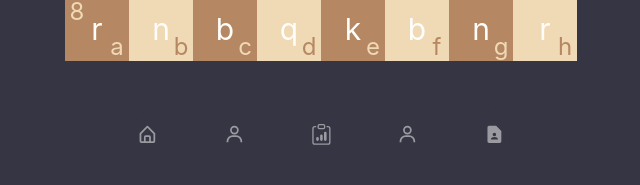
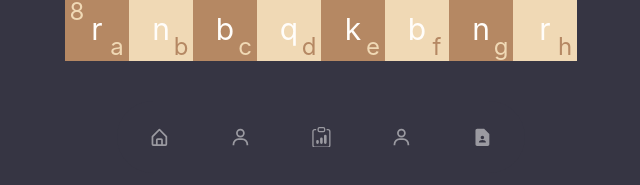
Before and after one commit to himokkk/Portfolio, a React (Create React App) app in the folder ui/: page /chess in a window 1280 px wide. Shown: the part 611-796 px from the top of the page, without its empty margins (319-959 px from the left). Built offline with nearby package versions, Linux system fonts and the light colour scheme.

Commit message:
Work in progress

```diff
--- a/ui/src/components/ProjectsComponent.tsx
+++ b/ui/src/components/ProjectsComponent.tsx
@@ -15,10 +15,11 @@ const ProjectsComponent: React.FC = () => {
 
     const handleScroll = () => {
         const scrollPosition = window.scrollY;
-        const targetDiv = document.getElementById("socials") as HTMLDivElement;
+        const targetDiv = document.getElementById("projects") as HTMLDivElement;
         const targetPosition = targetDiv.offsetTop;
 
-        if (scrollPosition > targetPosition - 300) {
+        if (scrollPosition > targetPosition - 500) {
+            console.log("x");
             setShowDiv(true);
         } else {
             setShowDiv(false);
--- a/ui/src/components/TechStackComponent.tsx
+++ b/ui/src/components/TechStackComponent.tsx
@@ -6,7 +6,6 @@ import python_logo from "../assets/techstack/python-logo.svg";
 import python from "../assets/techstack/python.svg";
 import react_logo from "../assets/techstack/react-logo.svg";
 import react from "../assets/techstack/react.svg";
-//TODO Move it to new Component
 // import { ReactComponent as JavaScriptLogo } from "../assets/techstack/javascript-logo.svg";
 // import { ReactComponent as TypeScriptLogo } from "../assets/techstack/typescript-logo.svg";
 
@@ -16,7 +15,7 @@ import react from "../assets/techstack/react.svg";
 // import DjangoLogo from "../assets/techstack/django.png";
 import DockerLogo from "../assets/techstack/docker-logo.svg";
 import CppLogo from "../assets/techstack/cpp-logo.svg";
-//TODO Move it to new Component
+
 // interface Vector {
 //   x: number;
 //   y: number;
@@ -29,7 +28,6 @@ import CppLogo from "../assets/techstack/cpp-logo.svg";
 // }
 
 const TechStackComponent = () => {
-    //TODO Move it to new Component
     // const bubbleRef = useRef(null);
 
     // const getRandomColor = (): string => {
@@ -227,7 +225,7 @@ const TechStackComponent = () => {
     // }, []);
 
     return (
-        <div className="stack-content prevent-select" id="stack1">
+        <div className="stack-content">
             <h1>My Tech Stack:</h1>
             <div className="stacks">
                 <div className="stack" id="python-stack">
@@ -276,8 +274,8 @@ const TechStackComponent = () => {
                     </div>
                 </div>
             </div>
-            {/*TODO Move it to new Component
-       <div className="jar-container">
+
+            {/* <div className="jar-container">
         <div id="jar">
           <div className="absolute" id="jar-container">
             <div className="jar-row" id="jar-row-1" ref={bubbleRef}>
@@ -291,6 +289,8 @@ const TechStackComponent = () => {
           </div>
         </div>
       </div> */}
+
+            <div className="x"></div>
         </div>
     );
 };
--- a/ui/src/css/homepage.css
+++ b/ui/src/css/homepage.css
@@ -36,20 +36,19 @@
 
 #projects {
     background-color: var(--dark-gray);
-    padding-top: 6rem;
+    height: 100vh;
+    width: 100%;
 }
 
 #skills {
     background-color: var(--dark-gray);
-    display: flex;
-    height: 63rem;
-    position: relative;
+    height: 100vh;
     width: 100%;
 }
 
 #contact {
     background-color: var(--darkest-gray);
-    height: 20rem;
+    height: 100vh;
     display: flex;
     width: 100%;
     position: relative;
--- a/ui/src/css/navbar.css
+++ b/ui/src/css/navbar.css
@@ -7,28 +7,30 @@
     width: 23rem;
     height: 4.5rem;
     display: flex;
-    padding: 0 5px;
+    padding: 0 1.25rem;
     font-size: 1.3rem;
     background-color: var(--light-gray);
     border-radius: 9999px;
     color: var(--white);
     align-items: center;
+    margin-left: auto;
+    margin-right: auto;
     justify-content: space-between;
     color: rgba(255, 255, 255, 0.5);
 }
 
 .nav-button {
     cursor: pointer;
+    display: flex;
+    justify-content: center;
+    align-items: center;
+    width: 1.8rem;
+    height: 1.8rem;
+    padding: 0.5rem;
 }
 
 .active {
     color: white;
-    padding: 0.5rem;
     border-radius: 100%;
     background: linear-gradient(92.23deg, #406aff 21.43%, #3bace2 50.53%, #b936ee 100%, #ff56f6 117.04%);
 }
-
-.highlight-color {
-    color: var(--pink);
-    text-shadow: 0 0 10px var(--pink), 0 0 20px var(--pink);
-}
--- a/ui/src/css/projects.css
+++ b/ui/src/css/projects.css
@@ -1,6 +1,6 @@
 .projects {
     background-color: var(--dark-gray);
-    height: 45rem;
+    height: 100vh;
     width: 100%;
 }
 
```
